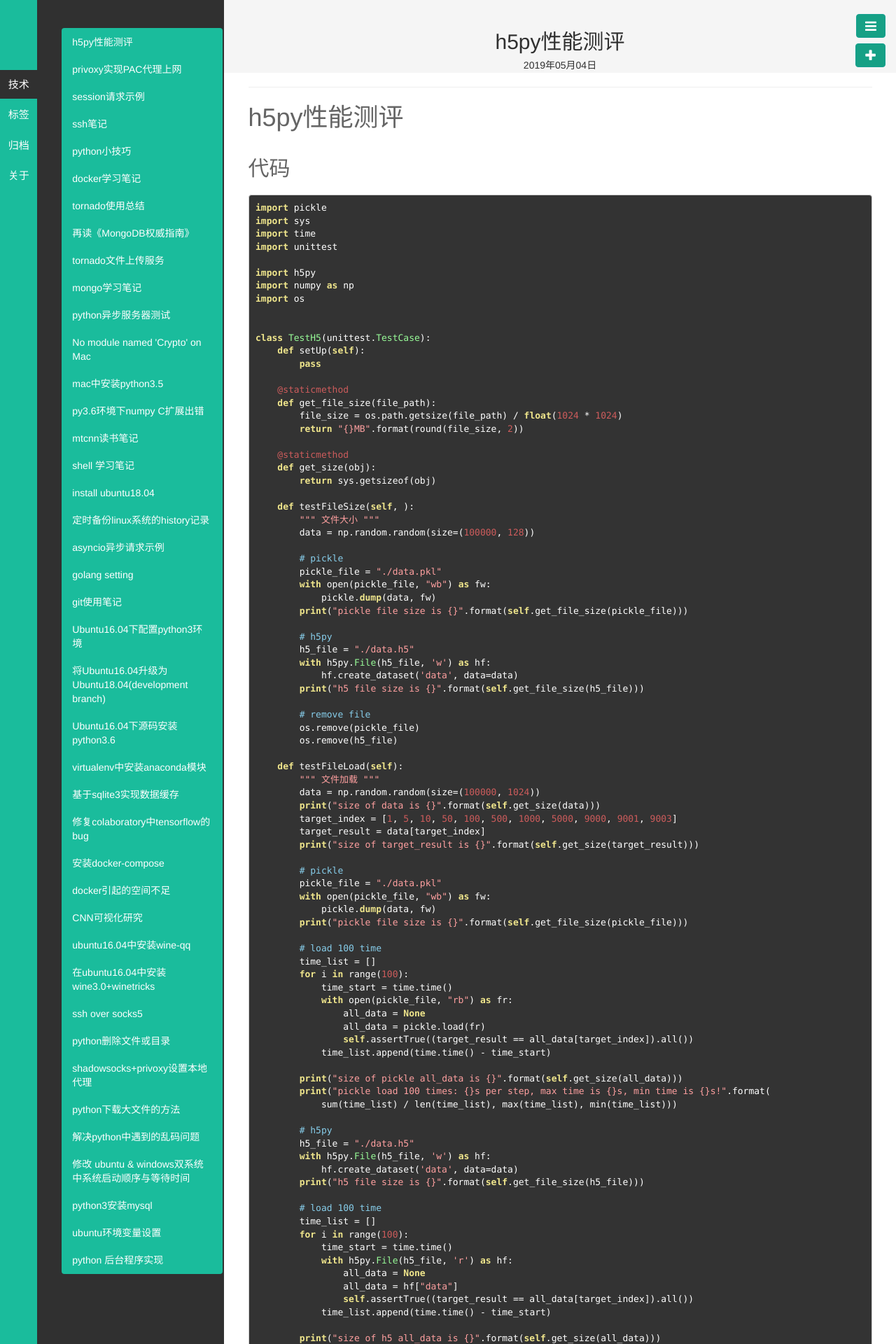
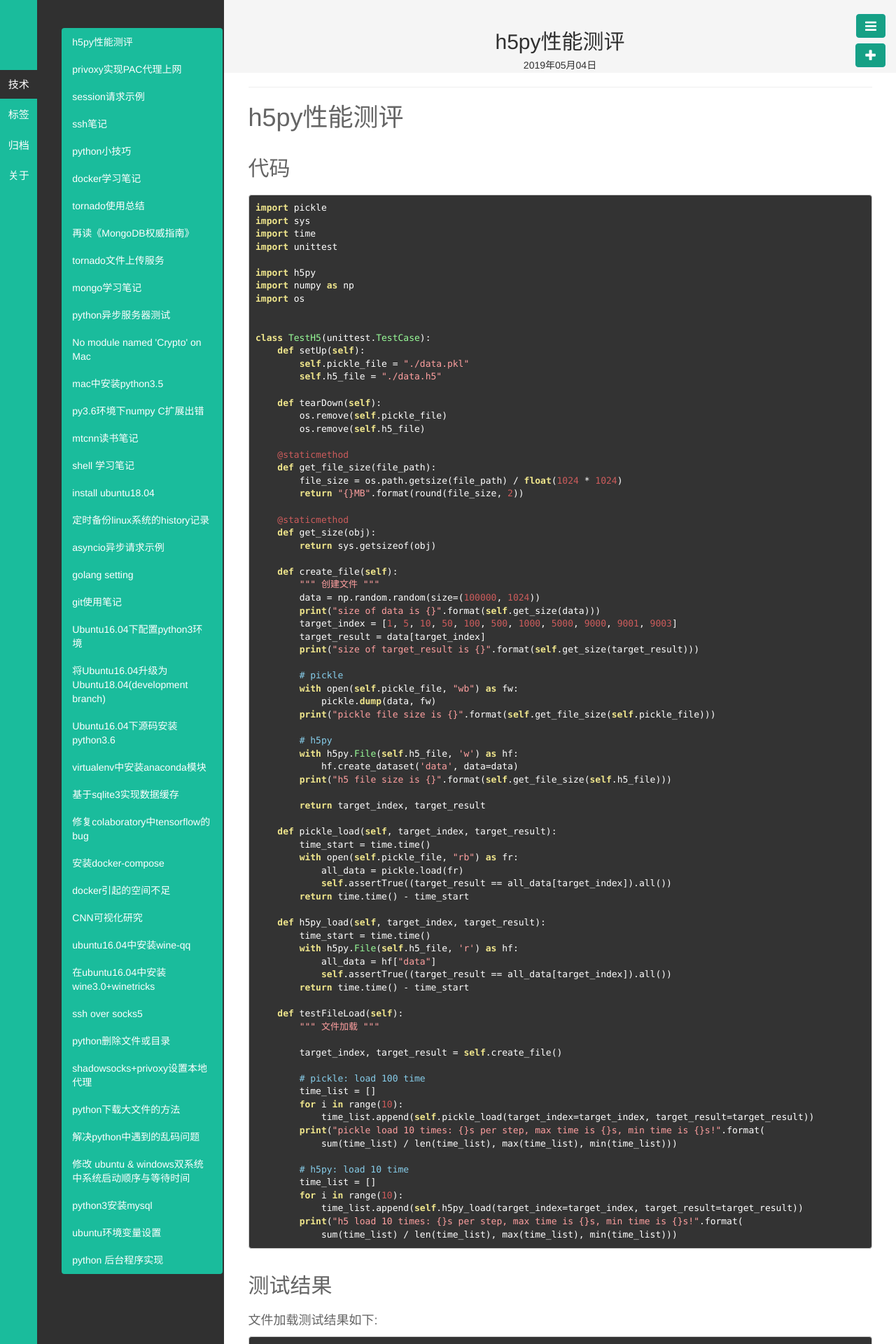
Before and after one commit to fengrk/frkhit.github.io, a Jekyll site: the page built from _posts/blog/2019-05-04-h5py_benchmark.md, in a window 1280 px wide. Shown: the top 1920 px of the page at 70% size. Built offline with Jekyll 4.4.1, drawn with Linux system fonts in a browser that asks for light colours; Markdown is read by kramdown in place of the engine named in the settings; some of the changed text lies outside the part shown.

Commit message:
h5py性能测试: 排除cache干扰

````diff
--- a/_posts/blog/2019-05-04-h5py_benchmark.md
+++ b/_posts/blog/2019-05-04-h5py_benchmark.md
@@ -24,7 +24,12 @@ import os
 
 class TestH5(unittest.TestCase):
     def setUp(self):
-        pass
+        self.pickle_file = "./data.pkl"
+        self.h5_file = "./data.h5"
+
+    def tearDown(self):
+        os.remove(self.pickle_file)
+        os.remove(self.h5_file)
 
     @staticmethod
     def get_file_size(file_path):
@@ -35,28 +40,8 @@ class TestH5(unittest.TestCase):
     def get_size(obj):
         return sys.getsizeof(obj)
 
-    def testFileSize(self, ):
-        """ 文件大小 """
-        data = np.random.random(size=(100000, 128))
-
-        # pickle
-        pickle_file = "./data.pkl"
-        with open(pickle_file, "wb") as fw:
-            pickle.dump(data, fw)
-        print("pickle file size is {}".format(self.get_file_size(pickle_file)))
-
-        # h5py
-        h5_file = "./data.h5"
-        with h5py.File(h5_file, 'w') as hf:
-            hf.create_dataset('data', data=data)
-        print("h5 file size is {}".format(self.get_file_size(h5_file)))
-
-        # remove file
-        os.remove(pickle_file)
-        os.remove(h5_file)
-
-    def testFileLoad(self):
-        """ 文件加载 """
+    def create_file(self):
+        """ 创建文件 """
         data = np.random.random(size=(100000, 1024))
         print("size of data is {}".format(self.get_size(data)))
         target_index = [1, 5, 10, 50, 100, 500, 1000, 5000, 9000, 9001, 9003]
@@ -64,66 +49,65 @@ class TestH5(unittest.TestCase):
         print("size of target_result is {}".format(self.get_size(target_result)))
 
         # pickle
-        pickle_file = "./data.pkl"
-        with open(pickle_file, "wb") as fw:
+        with open(self.pickle_file, "wb") as fw:
             pickle.dump(data, fw)
-        print("pickle file size is {}".format(self.get_file_size(pickle_file)))
+        print("pickle file size is {}".format(self.get_file_size(self.pickle_file)))
 
-        # load 100 time
+        # h5py
+        with h5py.File(self.h5_file, 'w') as hf:
+            hf.create_dataset('data', data=data)
+        print("h5 file size is {}".format(self.get_file_size(self.h5_file)))
+
+        return target_index, target_result
+
+    def pickle_load(self, target_index, target_result):
+        time_start = time.time()
+        with open(self.pickle_file, "rb") as fr:
+            all_data = pickle.load(fr)
+            self.assertTrue((target_result == all_data[target_index]).all())
+        return time.time() - time_start
+
+    def h5py_load(self, target_index, target_result):
+        time_start = time.time()
+        with h5py.File(self.h5_file, 'r') as hf:
+            all_data = hf["data"]
+            self.assertTrue((target_result == all_data[target_index]).all())
+        return time.time() - time_start
+
+    def testFileLoad(self):
+        """ 文件加载 """
+
+        target_index, target_result = self.create_file()
+
+        # pickle: load 100 time
         time_list = []
-        for i in range(100):
-            time_start = time.time()
-            with open(pickle_file, "rb") as fr:
-                all_data = None
-                all_data = pickle.load(fr)
-                self.assertTrue((target_result == all_data[target_index]).all())
-            time_list.append(time.time() - time_start)
-
-        print("size of pickle all_data is {}".format(self.get_size(all_data)))
-        print("pickle load 100 times: {}s per step, max time is {}s, min time is {}s!".format(
+        for i in range(10):
+            time_list.append(self.pickle_load(target_index=target_index, target_result=target_result))
+        print("pickle load 10 times: {}s per step, max time is {}s, min time is {}s!".format(
             sum(time_list) / len(time_list), max(time_list), min(time_list)))
 
-        # h5py
-        h5_file = "./data.h5"
-        with h5py.File(h5_file, 'w') as hf:
-            hf.create_dataset('data', data=data)
-        print("h5 file size is {}".format(self.get_file_size(h5_file)))
-
-        # load 100 time
+        # h5py: load 10 time
         time_list = []
-        for i in range(100):
-            time_start = time.time()
-            with h5py.File(h5_file, 'r') as hf:
-                all_data = None
-                all_data = hf["data"]
-                self.assertTrue((target_result == all_data[target_index]).all())
-            time_list.append(time.time() - time_start)
-
-        print("size of h5 all_data is {}".format(self.get_size(all_data)))
-        print("h5 load 100 times: {}s per step, max time is {}s, min time is {}s!".format(
+        for i in range(10):
+            time_list.append(self.h5py_load(target_index=target_index, target_result=target_result))
+        print("h5 load 10 times: {}s per step, max time is {}s, min time is {}s!".format(
             sum(time_list) / len(time_list), max(time_list), min(time_list)))
 
-        # remove file
-        os.remove(pickle_file)
-        os.remove(h5_file)
 ```
 
 ## 测试结果
 
 文件加载测试结果如下:
 ```
-hdf5_benchmark.TestH5.testFileLoad
-Launching unittests with arguments python -m unittest hdf5_benchmark.TestH5.testFileLoad in /mnt/e/frkhit/wsl/tmp/pycharm_benchmark
+Launching unittests with arguments python -m unittest hdf5_benchmark.TestH5 in /mnt/e/frkhit/wsl/tmp/pycharm_benchmark
 size of data is 819200112
 size of target_result is 90224
 pickle file size is 781.25MB
-size of pickle all_data is 112
-pickle load 100 times: 2.3805650806427003s per step, max time is 2.9585835933685303s, min time is 2.2419371604919434s!
 h5 file size is 781.25MB
-size of h5 all_data is 56
-h5 load 100 times: 0.003202075958251953s per step, max time is 0.13279366493225098s, min time is 0.0013022422790527344s!
+pickle load 10 times: 2.1771466970443725s per step, max time is 2.5986461639404297s, min time is 2.0592007637023926s!
+h5 load 10 times: 0.002041530609130859s per step, max time is 0.004301786422729492s, min time is 0.0013699531555175781s!
 ```
 
 结论:
 - h5py不一定能节省空间, 在本测试中, h5py的文件大小与pickle一样
-- h5py在加载数据时, 更省时间
+- h5py在加载数据时, 更省时间(只从硬盘中加载需要的数据)
````
